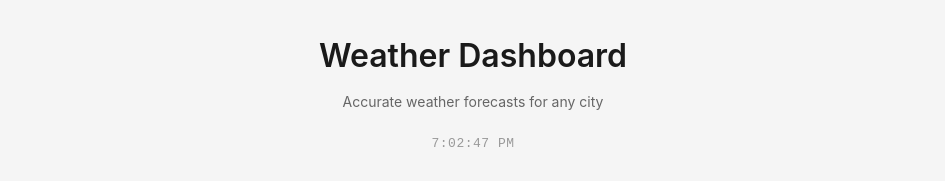
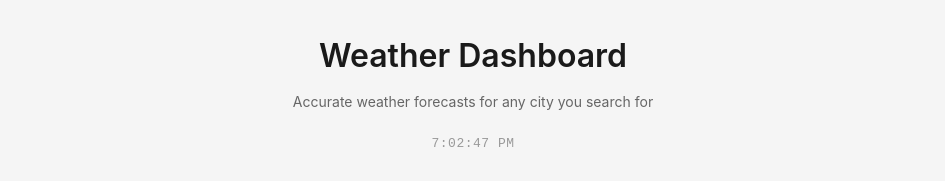
Before and after one commit to devkobby24/weather-dashboard, a Vue app in the folder frontend/: page / in a window 1280 px wide. Shown: the top 181 px of the page, without its empty margins (167-1112 px from the left). Built offline with nearby package versions, Linux system fonts and the light colour scheme; no server answers; the HTML template or start-up script is replaced by a standard one.

Commit message:
fix: update subtitle for clarity in TheWelcome component

```diff
--- a/frontend/src/components/TheWelcome.vue
+++ b/frontend/src/components/TheWelcome.vue
@@ -15,7 +15,7 @@ onUnmounted(() => {
 <template>
   <div class="welcome-section">
     <h1>Weather Dashboard</h1>
-    <p class="subtitle">Accurate weather forecasts for any city</p>
+    <p class="subtitle">Accurate weather forecasts for any city you search for</p>
     <div class="time-display">{{ currentTime }}</div>
   </div>
 </template>
```
